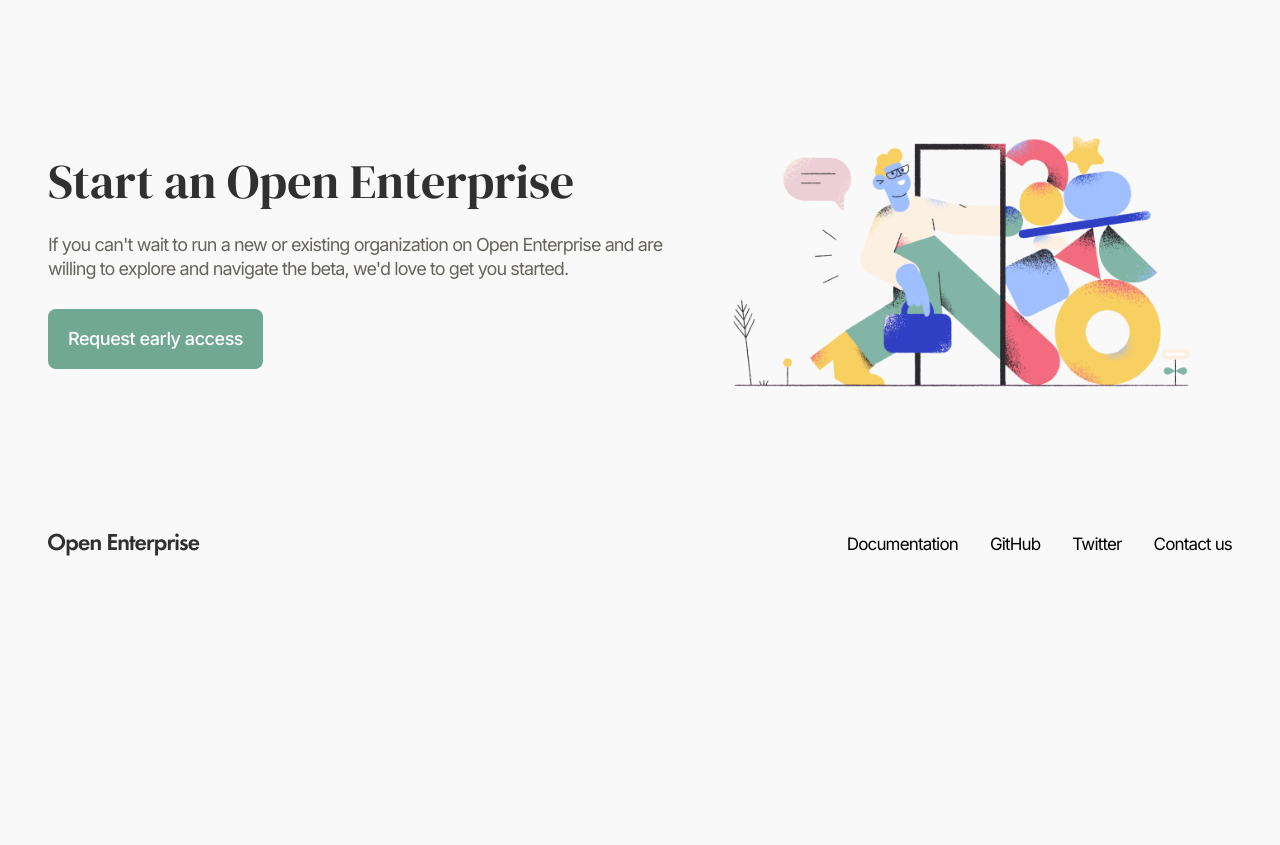
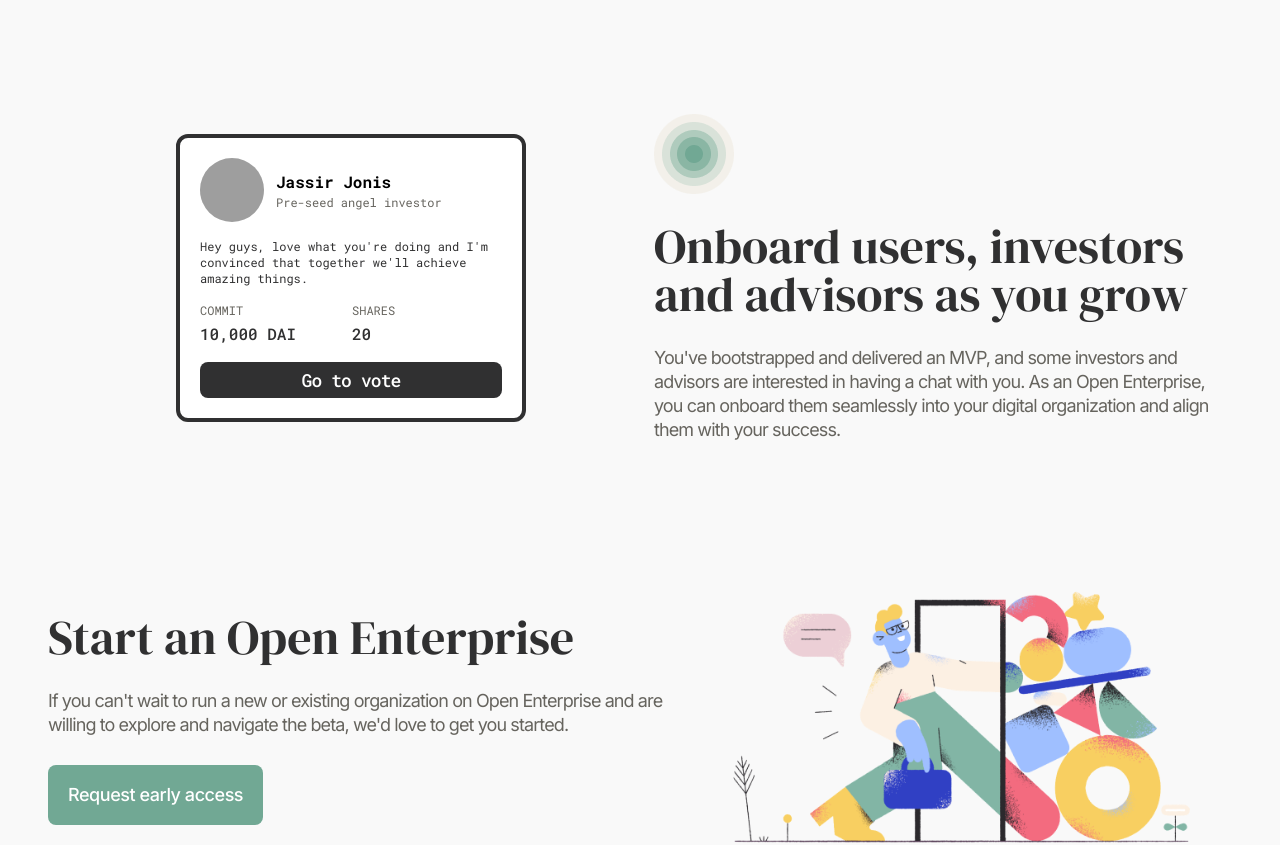
Before and after one commit to ajuteixeira/open-enterprise-lp, a React (Vite) app: page / in a window 1280 px wide. Shown: the part 1837-2682 px from the top of the page. Before the commit the page ends 2426 px from the top, so only its background shows below. Built offline with nearby package versions, Linux system fonts and the light colour scheme; grey boxes are pictures that could not be loaded.

Commit message:
quarta seção e ajuste nos cards

```diff
--- a/src/components/Button.jsx
+++ b/src/components/Button.jsx
@@ -14,7 +14,7 @@ export default function Button(props) {
       }
       ${
         props.type === "small" &&
-        "px-5 text-lg py-3 font-mono tracking-tighter rounded-lg"
+        "w-full px-5 py-1 text-md font-mono tracking-tighter rounded-lg"
       }
 `}
     >
--- a/src/components/Card.jsx
+++ b/src/components/Card.jsx
@@ -6,15 +6,15 @@ export default function Card(props) {
       ${props.color === "gray" && "bg-[#F3F0EA]"}
       ${
         props.type === "default" &&
-        "py-7 px-5 flex flex-col rounded-lg shadow-[rgba(17,_17,_26,_0.1)_0px_0px_5px]"
+        "py-7 px-5 flex flex-col rounded-xl shadow-[rgba(17,_17,_26,_0.1)_0px_0px_5px]"
       }
       ${
         props.type === "border" &&
-        "py-7 px-5 flex flex-col rounded-lg border-solid border-4 border-[#303031]"
+        "max-w-[350px] p-5 mx-32 flex flex-col rounded-xl border-solid border-4 border-[#303031]"
       }
       ${
         props.type === "border-shadow" &&
-        "min-w-[300px] p-5 mx-32 flex flex-col rounded-lg border-solid border-4 border-[#303031] shadow-[12px_12px_0px_0px_#71A894]"
+        "min-w-[300px] p-5 mx-32 flex flex-col rounded-xl border-solid border-4 border-[#303031] shadow-[12px_12px_0px_0px_#71A894]"
       }
       ${
         props.align === "center" &&
--- /dev/null
+++ b/src/components/ThirdSection.jsx
@@ -0,0 +1,62 @@
+import Container from "./Container";
+import Title from "./Title";
+import Text from "./Text";
+import Card from "./Card";
+import Image from "./Image";
+import Button from "./Button";
+
+import icon2 from "../assets/images/icon-2.png";
+import member4 from "../assets/images/member-4.png";
+
+export default function ThirdSection() {
+  return (
+    <Container>
+      <div className="flex items-center justify-between">
+        <Card type="border" color="white" align="left">
+          <div className="pb-2 flex gap-3 items-center">
+            <Image src={member4} alt="" type="rounded" />
+            <div className="flex flex-col">
+              <span className="font-mono font-bold">Jassir Jonis</span>
+              <span className="font-mono text-xs text-[#66645E]">
+                Pre-seed angel investor
+              </span>
+            </div>
+          </div>
+          <span className="font-mono text-xs text-[#303031]">
+            Hey guys, love what you're doing and I'm convinced that together
+            we'll achieve amazing things.
+          </span>
+          <div className="w-full my-2 flex items-center justify-start gap-14">
+            <div className="flex flex-col gap-1">
+              <span className="font-mono text-xs text-[#66645E]">COMMIT</span>
+              <span className="font-mono text-md font-medium text-[#303031]">
+                10,000 DAI
+              </span>
+            </div>
+            <div className="flex flex-col gap-1">
+              <span className="font-mono text-xs text-[#66645E]">SHARES</span>
+              <span className="font-mono text-md font-medium text-[#303031]">
+                20
+              </span>
+            </div>
+          </div>
+          <Button color="black" type="small">
+            Go to vote
+          </Button>
+        </Card>
+        <div className="w-1/2 flex flex-col gap-7 items-start justify-center">
+          <Image src={icon2} alt="" />
+          <Title type="secondary">
+            Onboard users, investors and advisors as you grow
+          </Title>
+          <Text>
+            You've bootstrapped and delivered an MVP, and some investors and
+            advisors are interested in having a chat with you. As an Open
+            Enterprise, you can onboard them seamlessly into your digital
+            organization and align them with your success.
+          </Text>
+        </div>
+      </div>
+    </Container>
+  );
+}
--- a/src/pages/SinglePage.jsx
+++ b/src/pages/SinglePage.jsx
@@ -4,6 +4,7 @@ import Hero from "../components/Hero";
 import FirstSection from "../components/FirstSection";
 import LastSection from "../components/LastSection";
 import SecondSection from "../components/SecondSection";
+import ThirdSection from "../components/ThirdSection";
 
 export default function MainPage() {
   return (
@@ -12,6 +13,7 @@ export default function MainPage() {
       <Hero />
       <FirstSection />
       <SecondSection />
+      <ThirdSection />
       <LastSection />
       <Footer />
     </>
```
